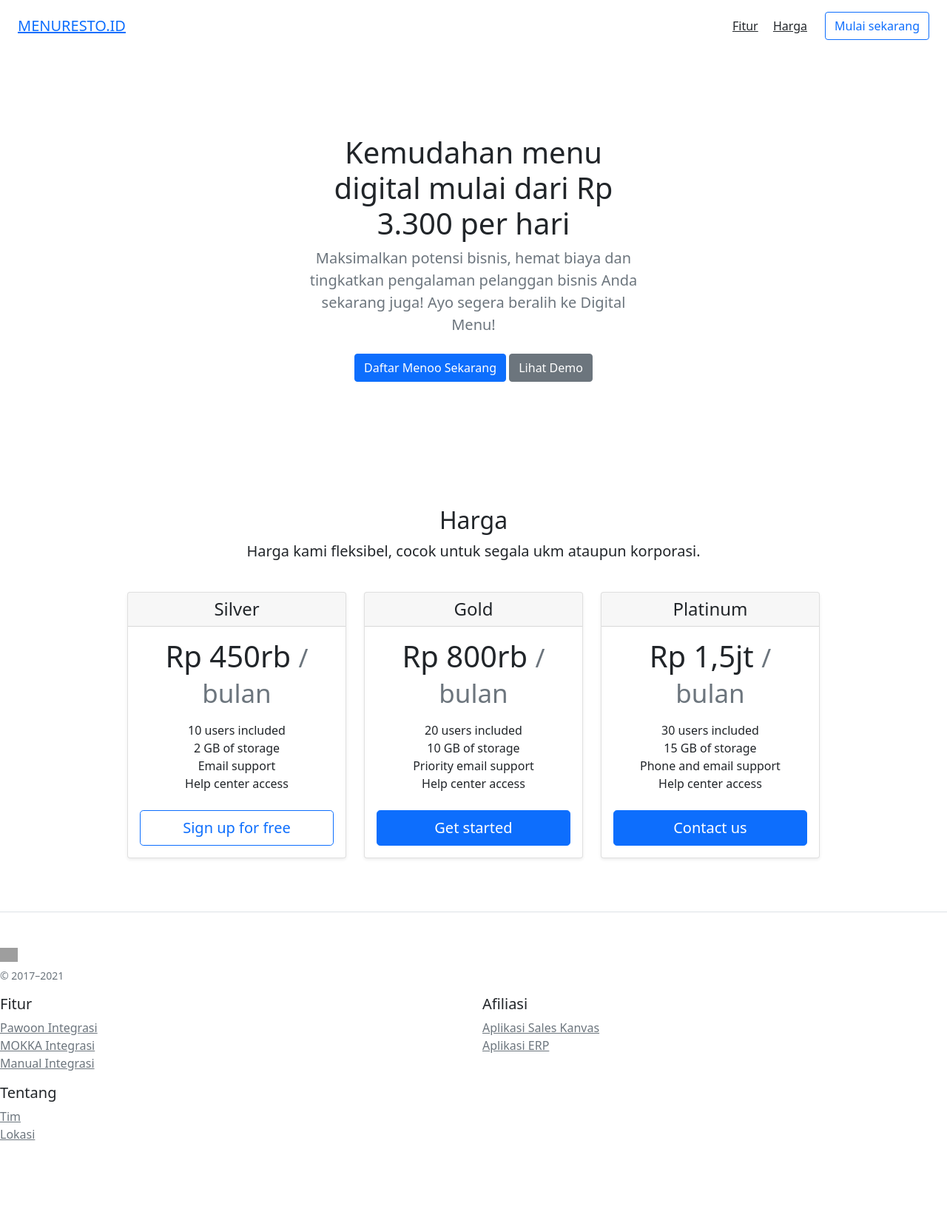
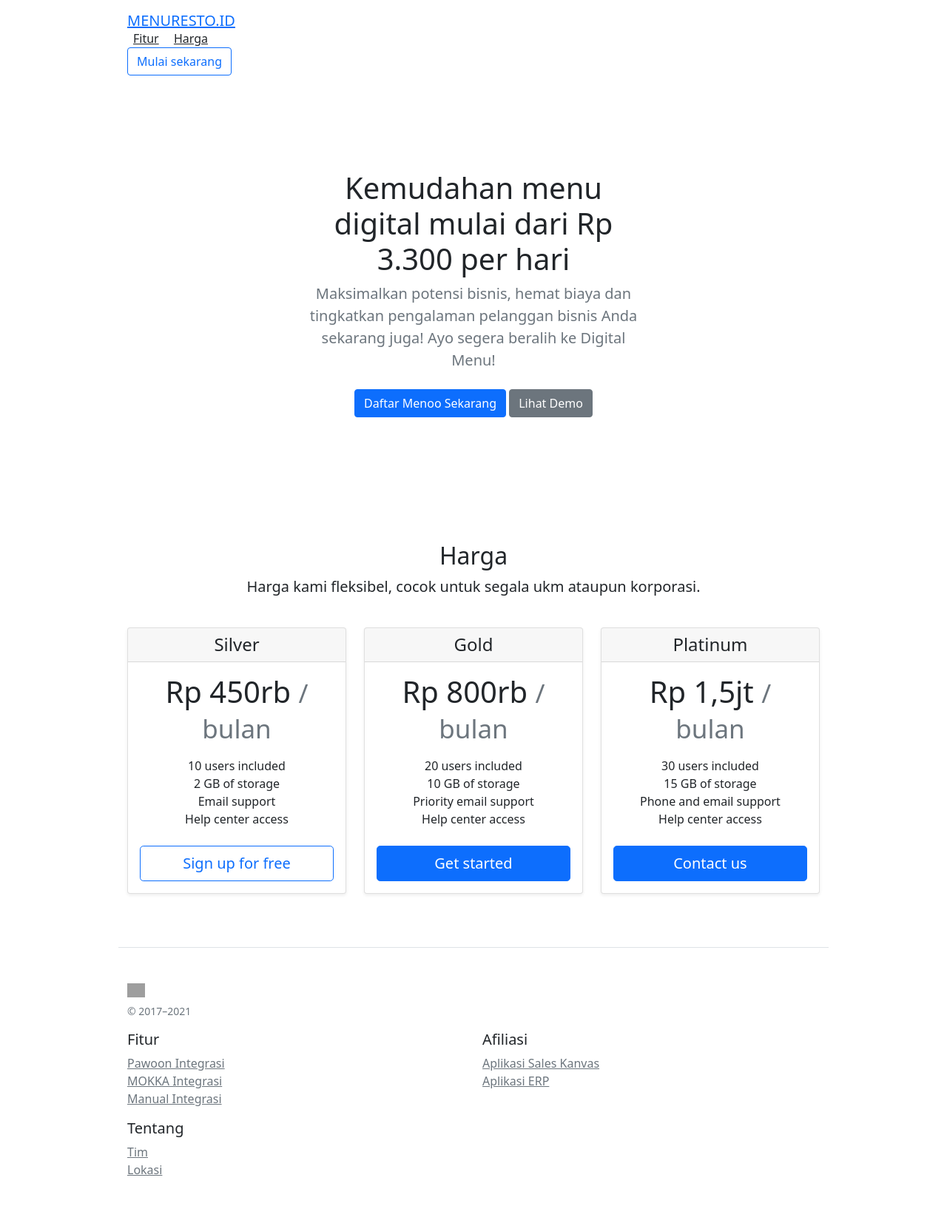
Before and after one commit to kemtol/menuresto, a Jekyll site: the page built from index.html, in a window 1280 px wide. Shown: the whole page at 74% size. Built offline with Jekyll 4.4.1, drawn with Linux system fonts in a browser that asks for light colours; nearby versions of some CDN libraries; before the commit the page ends 1609 px from its top, so only the background shows below that; grey boxes are pictures that could not be loaded.

Commit message:
add header

```diff
--- a/_layouts/default.html
+++ b/_layouts/default.html
@@ -48,15 +48,18 @@
   </section>
 
   <header class="d-flex flex-column flex-md-row align-items-center p-3 px-md-4 mb-3 bg-body">
+    <div class="container">
       <p class="h5 my-0 me-md-auto fw-normal"><a href="{{ site.baseurl }}/">{{ site.name }}</a></p>
       <nav class="my-2 my-md-0 me-md-3">
         <a class="p-2 text-dark" href="{{ site.baseurl }}/about">Fitur</a>
         <a class="p-2 text-dark" href="{{ site.baseurl }}/">Harga</a>
       </nav>
       <a class="btn btn-outline-primary" href="#">Mulai sekarang</a>
+    </div>
   </header>
 
-  <section class="py-5 text-center container">
+  <section class="py-5 text-center">
+    <div class="container">
       <div class="row py-lg-5">
         <div class="col-lg-6 col-md-8 mx-auto">
           <h1 class="fw-light">Kemudahan menu digital mulai dari Rp 3.300 per hari</h1>
@@ -66,6 +69,7 @@ Ayo segera beralih ke Digital Menu!</p>
             <a href="#" class="btn btn-primary my-2">Daftar Menoo Sekarang</a>
             <a href="#" class="btn btn-secondary my-2">Lihat Demo</a>
           </p>
+        </div>
       </div>
     </div>
   </section>
@@ -131,7 +135,7 @@ Ayo segera beralih ke Digital Menu!</p>
     </div>
   </section>
 
-  <footer class="pt-4 my-md-5 pt-md-5 border-top">
+  <footer class="pt-4 my-md-5 pt-md-5 border-top container">
     <div class="row">
       <div class="col-12 col-md">
         <img class="mb-2" src="/docs/5.0/assets/brand/bootstrap-logo.svg" alt="" width="24" height="19">
```
Lines whose indentation alone changed are shown as unchanged.
